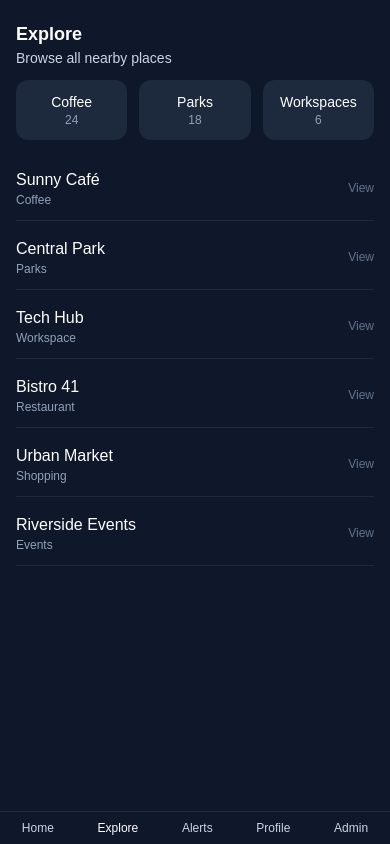
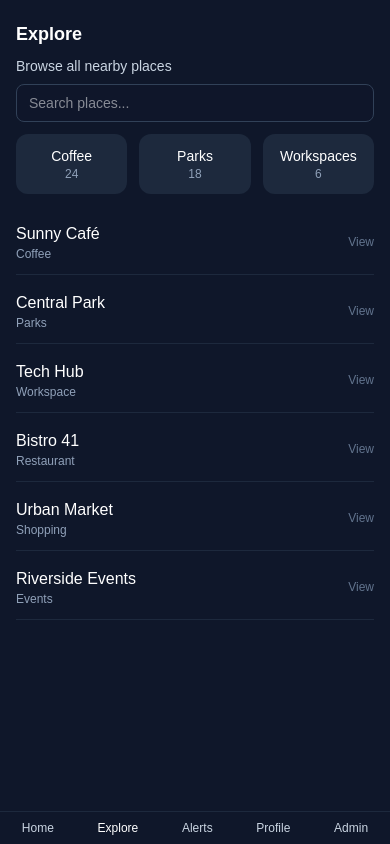
Before and after one commit to Foundzie/foundzie-v2, a Next.js app: page /mobile/explore in a window 390 px wide. Built offline with nearby package versions, Linux system fonts and the light colour scheme.

Commit message:
Add client-side search to mobile explore

```diff
--- a/src/app/mobile/explore/page.tsx
+++ b/src/app/mobile/explore/page.tsx
@@ -1,16 +1,39 @@
-// src/app/mobile/explore/page.tsx
+"use client";
+
+import { useState } from "react";
 import Link from "next/link";
 import { mockPlaces } from "@/app/data/places";
 
 export default function MobileExplorePage() {
+  // what the user typed
+  const [query, setQuery] = useState("");
+
+  // filtered list
+  const filtered = mockPlaces.filter((place) => {
+    if (!query) return true;
+    const q = query.toLowerCase();
+    return (
+      place.name.toLowerCase().includes(q) ||
+      place.category.toLowerCase().includes(q)
+    );
+  });
+
   return (
     <main className="min-h-screen bg-[#0f172a] text-white pb-14">
-      <header className="px-4 pt-5 pb-3">
+      <header className="px-4 pt-5 pb-3 space-y-2">
         <h1 className="text-lg font-semibold">Explore</h1>
         <p className="text-sm text-slate-300">Browse all nearby places</p>
+
+        {/* search */}
+        <input
+          value={query}
+          onChange={(e) => setQuery(e.target.value)}
+          placeholder="Search places..."
+          className="w-full bg-slate-900/60 border border-slate-700 rounded-lg px-3 py-2 text-sm outline-none focus:border-slate-400"
+        />
       </header>
 
-      {/* categories (fake for now) */}
+      {/* categories (still fake) */}
       <div className="px-4 mb-4 grid grid-cols-3 gap-3">
         <div className="bg-slate-800 rounded-xl p-3 text-center">
           <p className="text-sm">Coffee</p>
@@ -28,7 +51,10 @@ export default function MobileExplorePage() {
 
       {/* list */}
       <div className="px-4 space-y-1">
-        {mockPlaces.map((place) => (
+        {filtered.length === 0 ? (
+          <p className="text-sm text-slate-400 py-6">No places match that.</p>
+        ) : (
+          filtered.map((place) => (
             <Link
               key={place.id}
               href={`/mobile/places/${place.id}`}
@@ -38,12 +64,10 @@ export default function MobileExplorePage() {
                 <p className="font-medium">{place.name}</p>
                 <p className="text-xs text-slate-400">{place.category}</p>
               </div>
-            {/* right side kept simple because TS data doesn’t have distance/openUntil */}
-            <div className="text-right text-xs text-slate-500">
-              View
-            </div>
+              <div className="text-right text-xs text-slate-500">View</div>
             </Link>
-        ))}
+          ))
+        )}
       </div>
 
       {/* bottom nav */}
```
Lines whose indentation alone changed are shown as unchanged.
